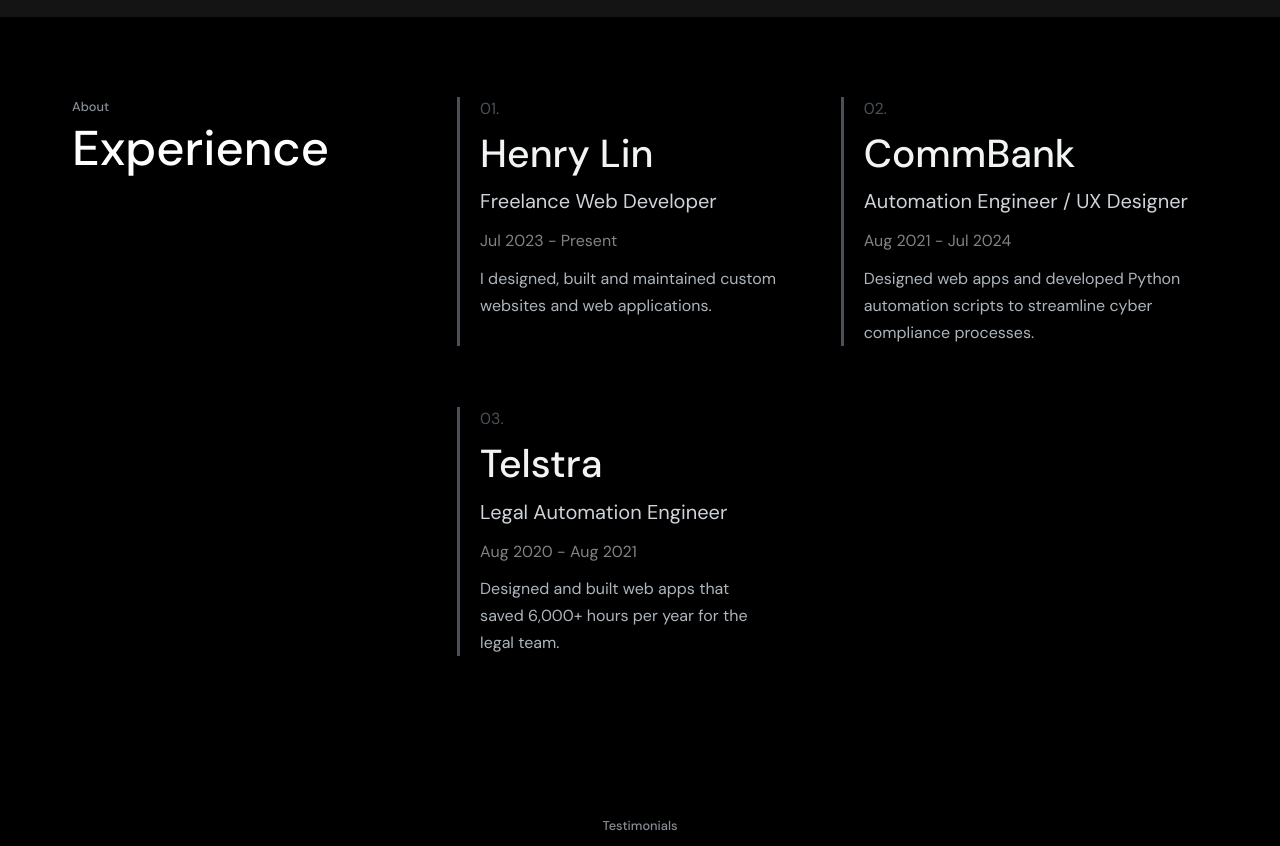
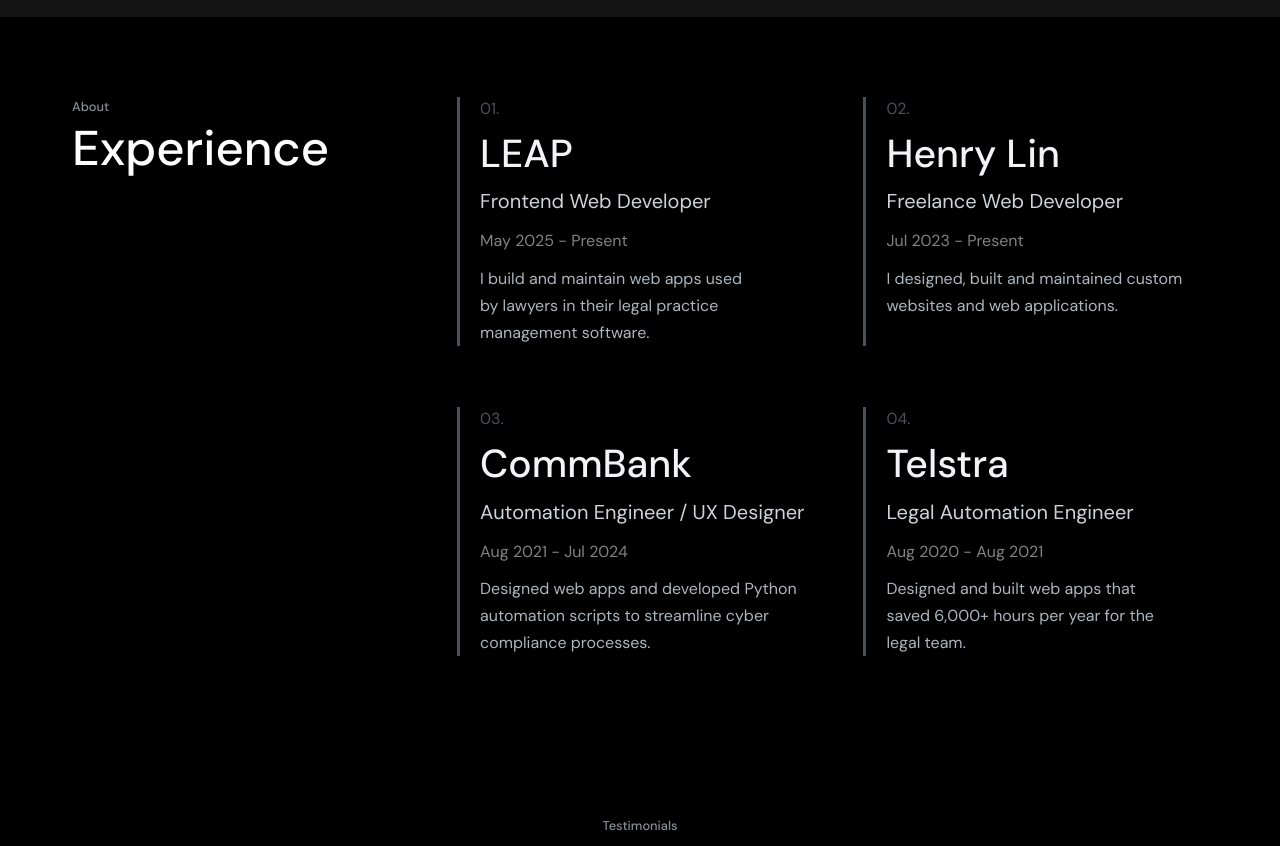
Before and after one commit to henrylin03/portfolio, a React (Vite) app: page / in a window 1280 px wide. Shown: the part 2920-3766 px from the top of the page. Built offline with nearby package versions, Linux system fonts and the light colour scheme.

Commit message:
chore(experiences.js): add new job.

```diff
--- a/src/data/experiences.js
+++ b/src/data/experiences.js
@@ -1,4 +1,13 @@
 const experiences = [
+  {
+    employer: "LEAP",
+    title: "Frontend Web Developer",
+    startDate: "May 2025",
+    endDate: "Present",
+    description:
+      "I build and maintain web apps used by lawyers in their legal practice management software.",
+  },
+
   {
     employer: "Henry Lin",
     title: "Freelance Web Developer",
```
